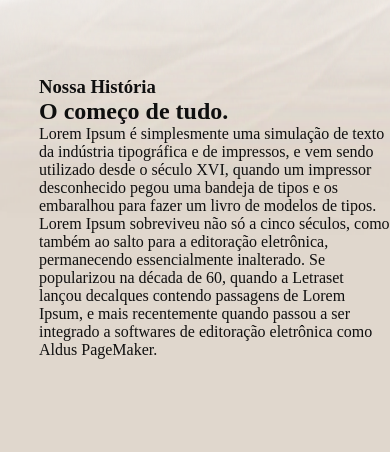
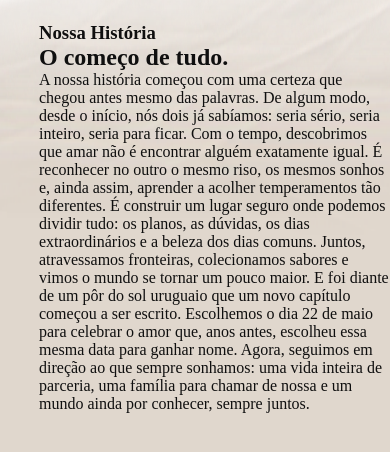
Before and after one commit to Ygor000/wedding-project, a Next.js app: page / in a window 390 px wide. Shown: the part 1066-1518 px from the top of the page. Built offline with nearby package versions, Linux system fonts and the light colour scheme; no server answers.

Commit message:
Resolve responsividade mobile

```diff
--- a/components/Contador/contador.module.css
+++ b/components/Contador/contador.module.css
@@ -35,7 +35,9 @@
 }
 
 @media (max-height: 700px) {
-
+    .conteinerContador {
+        bottom: 66px;
+    }
 }
 
 @media (max-height: 480px) {
--- a/components/Hero/hero.module.css
+++ b/components/Hero/hero.module.css
@@ -1,5 +1,6 @@
 .hero {
     min-height: 100vh;
+    min-height: 100dvh;
     position: relative;
 
     display: flex;
--- a/components/HistoriaHero/index.js
+++ b/components/HistoriaHero/index.js
@@ -13,7 +13,15 @@ function Historia(){
 
                 <h1>O começo de tudo.</h1>
 
-                <p>Lorem Ipsum é simplesmente uma simulação de texto da indústria tipográfica e de impressos, e vem sendo utilizado desde o século XVI, quando um impressor desconhecido pegou uma bandeja de tipos e os embaralhou para fazer um livro de modelos de tipos. Lorem Ipsum sobreviveu não só a cinco séculos, como também ao salto para a editoração eletrônica, permanecendo essencialmente inalterado. Se popularizou na década de 60, quando a Letraset lançou decalques contendo passagens de Lorem Ipsum, e mais recentemente quando passou a ser integrado a softwares de editoração eletrônica como Aldus PageMaker.</p>
+                <p>A nossa história começou com uma certeza que chegou antes mesmo das palavras. De algum modo, desde o início, nós dois já sabíamos: seria sério, seria inteiro, seria para ficar.
+
+                Com o tempo, descobrimos que amar não é encontrar alguém exatamente igual. É reconhecer no outro o mesmo riso, os mesmos sonhos e, ainda assim, aprender a acolher temperamentos tão diferentes. É construir um lugar seguro onde podemos dividir tudo: os planos, as dúvidas, os dias extraordinários e a beleza dos dias comuns.
+
+                Juntos, atravessamos fronteiras, colecionamos sabores e vimos o mundo se tornar um pouco maior. E foi diante de um pôr do sol uruguaio que um novo capítulo começou a ser escrito.
+
+                Escolhemos o dia 22 de maio para celebrar o amor que, anos antes, escolheu essa mesma data para ganhar nome.
+
+                Agora, seguimos em direção ao que sempre sonhamos: uma vida inteira de parceria, uma família para chamar de nossa e um mundo ainda por conhecer, sempre juntos.</p>
             </div>
 
         </section>
```
